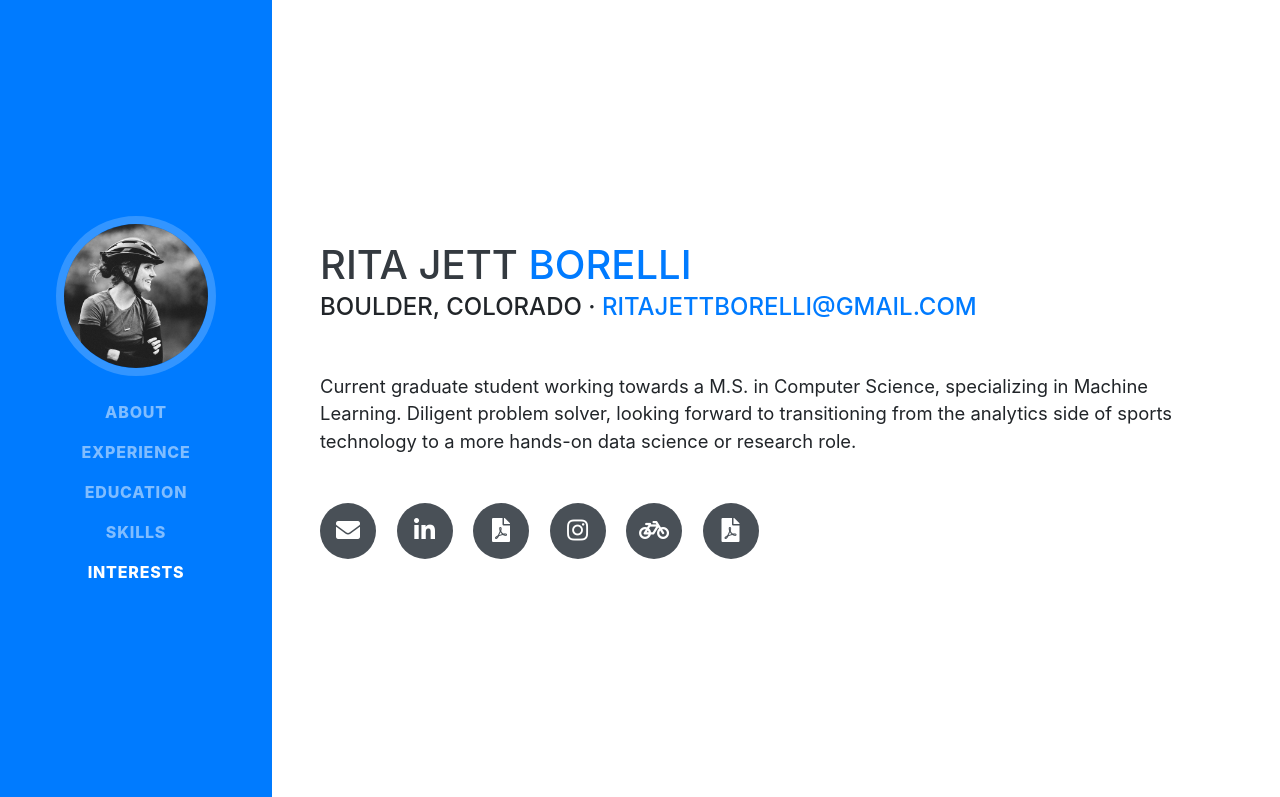
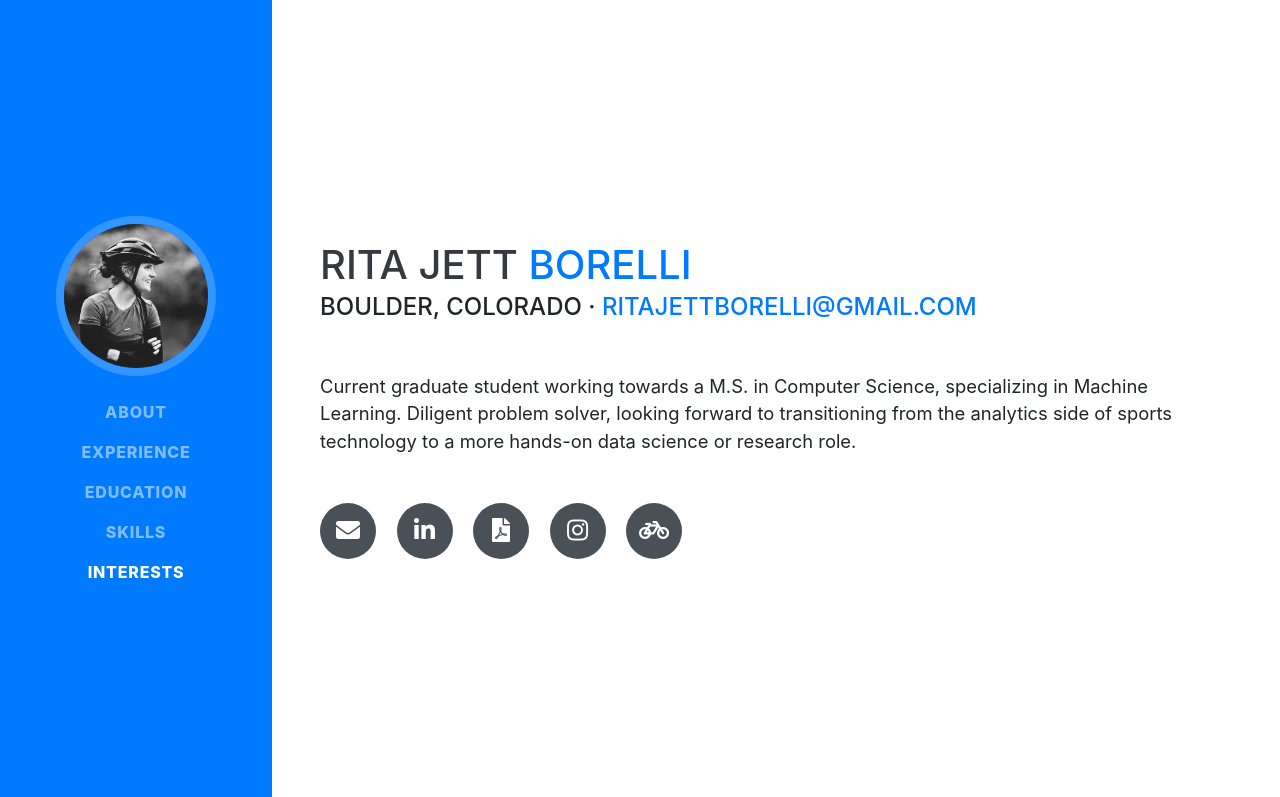
Before and after one commit to ritajett/playground, a website with bundled scripts: page index.html in a window 1280 px wide. Shown: the top 797 px of the page. Built offline with nearby package versions, Linux system fonts and the light colour scheme; a web font is replaced by a local one.

Commit message:
remove extra pdf icon

```diff
--- a/index.html
+++ b/index.html
@@ -82,9 +82,6 @@
           </a>
           <a href="https://www.strava.com/athletes/ritajett">
             <i class="fa fa-bicycle"></i>
-          </a>
-          <a href="https://github.com/ritajett/ritajett.github.io/raw/master/downloadable/RitaJettBorelli_Resume.pdf" download>
-            <i class="fa fa-file-pdf"></i>
           </a>
         </div>
       </div>
```
